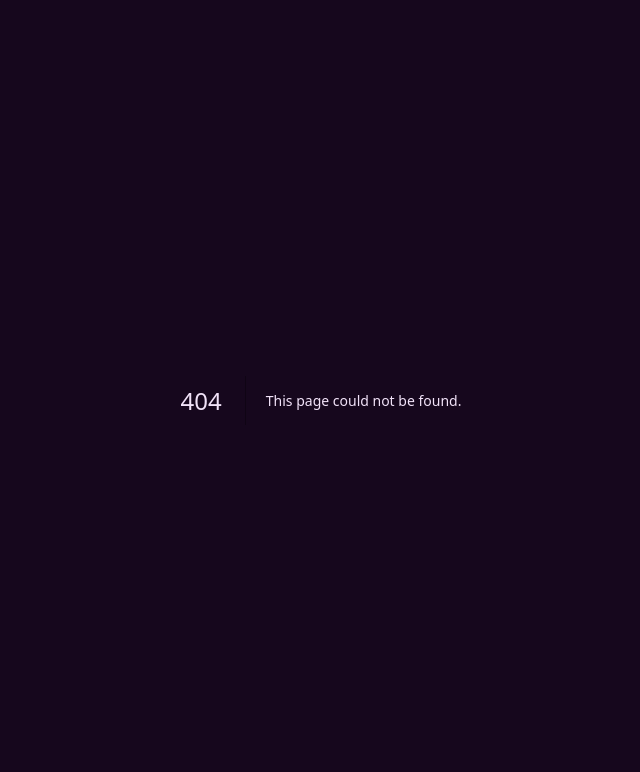
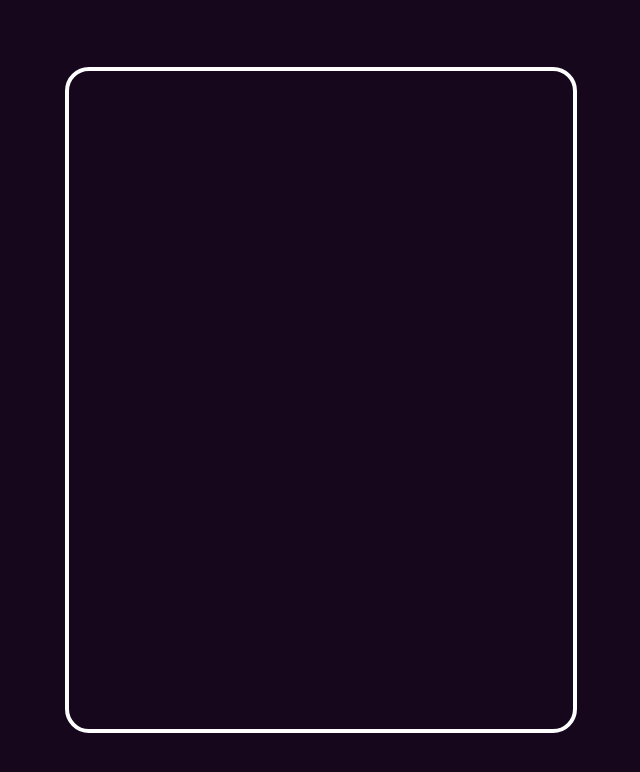
Before and after one commit to kimacchi/poser, a Next.js app: page /admin in a window 1280 px wide. Before the commit this address had no page. Shown: the top 772 px of the page, without its empty margins (319-959 px from the left). Built offline with nearby package versions, Linux system fonts and the light colour scheme.

Commit message:
added an admin page with no functionality yet

```diff
--- /dev/null
+++ b/app/admin/page.tsx
@@ -0,0 +1,11 @@
+import React from 'react'
+
+const photos = () => {
+  return (
+    <div className='flex h-full items-center justify-center'>
+      <div className="w-2/5 h-5/6 border-4 rounded-3xl border-white"></div>
+    </div>
+  )
+}
+
+export default photos
```
